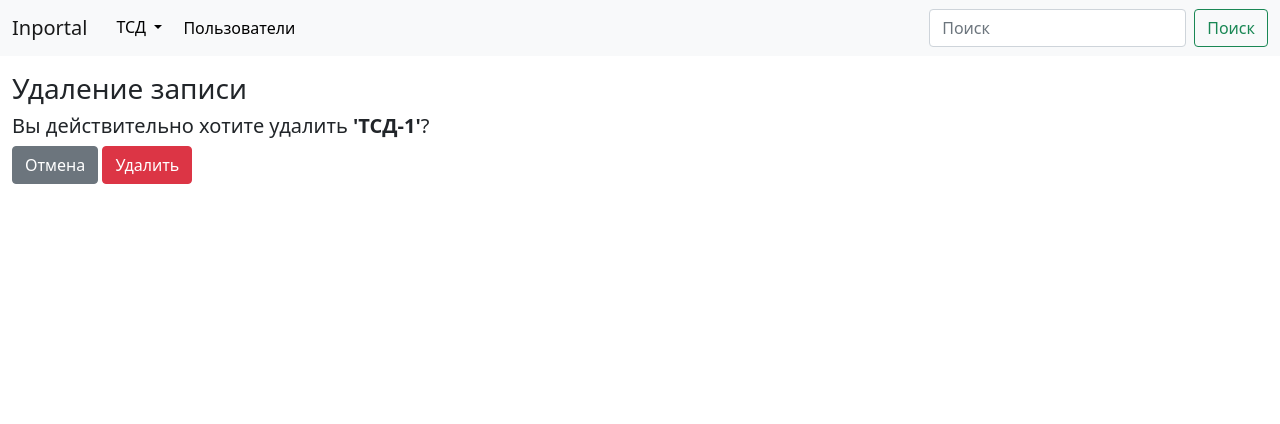
After one commit to Singlelogic/inportal, a Django app: page /dct/delete_dct/1/ in a window 1280 px wide. The commit adds this page. Shown: the top 424 px of the page. Run offline with Django 3.2, Linux system fonts and the light colour scheme; data comes from the database, SQL or seed files in the repository; some libraries are stand-ins or nearby versions.

Commit message:
Added method 'DataCollectTerminalDeleteView' for DCT

```diff
--- a/dct/models.py
+++ b/dct/models.py
@@ -31,6 +31,9 @@ class DataCollectTerminal(models.Model):
         return self.name
 
     def get_absolute_url(self):
+        """
+        Method for getting the absolute path of an instance.
+        """
         return reverse('update_dct_url', kwargs={'pk': self.pk})
 
     class Meta:
@@ -39,7 +42,9 @@ class DataCollectTerminal(models.Model):
 
 
 class DataCollectTerminalRemark(models.Model):
-    """Remark for data collect terminal."""
+    """
+    Remark for data collect terminal.
+    """
     data_collect_terminal = models.ForeignKey(DataCollectTerminal, null=True,
                                               blank=True, on_delete=models.CASCADE)
     remark = models.TextField(null=True, blank=True, verbose_name='Примечание')
@@ -48,6 +53,12 @@ class DataCollectTerminalRemark(models.Model):
     def __str__(self):
         return f'{self.data_collect_terminal}: {self.remark} - ' \
                f'{self.date.strftime("%Y.%m.%d %I:%M")}'
+
+    def get_absolute_url(self):
+        """
+        Method for getting the absolute path of an instance.
+        """
+        return reverse('update_dct_url', kwargs={'slug': self.slug})
 
 
 class Accumulator(models.Model):
--- /dev/null
+++ b/dct/templates/dct/datacollectterminal_delete.html
@@ -0,0 +1,17 @@
+{% extends "basic.html" %}
+
+{% block title %}
+    {{ datacollectterminal.name }}
+{% endblock %}
+
+{% block content %}
+    <h3>Удаление записи</h3>
+    <form method="post">
+        {% csrf_token %}
+
+        <h5>Вы действительно хотите удалить <b>'{{ datacollectterminal.name|upper }}'</b>?</h5>
+        <a href="{{ datacollectterminal.get_absolute_url }}" class="btn btn-secondary">Отмена</a>
+        <button type="submit" name="buttom" class="btn btn-danger">Удалить</button>
+
+    </form>
+{% endblock %}
--- a/dct/templates/dct/datacollectterminal_update.html
+++ b/dct/templates/dct/datacollectterminal_update.html
@@ -1,7 +1,7 @@
 {% extends "basic.html" %}
 
 {% block title %}
-    {{ datacollectterminal.title }}
+    {{ datacollectterminal.name }}
 {% endblock %}
 
 {% block content %}
@@ -11,6 +11,8 @@
         <table>
             {{ form.as_table }}
         </table>
-        <input type="submit" value="Сохранить">
+        <input type="submit" value="Сохранить" class="btn btn-secondary">
+        <a href="{% url 'list_dct_url' %}" class="btn btn-secondary">Назад</a>
+        <a href="{% url 'delete_dct_url' pk=object.pk %}" class="btn btn-danger">Удалить</a>
     </form>
 {% endblock %}
--- a/dct/urls.py
+++ b/dct/urls.py
@@ -2,14 +2,16 @@ from django.urls import path
 
 from .views import (
     AccumulatorCreateView, AccumulatorListView, AccumulatorUpdateView,
-    DataCollectTerminalListView, DataCollectTerminalCreateView, DataCollectTerminalUpdate,
+    DataCollectTerminalCreateView, DataCollectTerminalDeleteView, DataCollectTerminalListView,
+    DataCollectTerminalUpdate,
 )
 
 
 urlpatterns = [
     path('create_dct/', DataCollectTerminalCreateView.as_view(), name='create_dct_url'),
+    path('list_dct', DataCollectTerminalListView.as_view(), name='list_dct_url'),
     path('update_dct/<int:pk>/', DataCollectTerminalUpdate.as_view(), name='update_dct_url'),
-    path('list_dct', DataCollectTerminalListView.as_view(), name='list_dct_url'),
+    path('delete_dct/<int:pk>/', DataCollectTerminalDeleteView.as_view(), name='delete_dct_url'),
 
     path('create_accumulator/', AccumulatorCreateView.as_view(), name='create_accumulator_url'),
     path('list_accumulator', AccumulatorListView.as_view(), name='list_accumulator_url'),
--- a/dct/views.py
+++ b/dct/views.py
@@ -1,12 +1,22 @@
 from django.urls import reverse_lazy
 from django.views.generic.list import ListView
-from django.views.generic.edit import CreateView, UpdateView
+from django.views.generic.edit import CreateView, UpdateView, DeleteView
 
 from .forms import DataCollectTerminalForm
 from .mixins import ModifiedMethodFormValidMixim
 from .models import (
     DataCollectTerminal, Accumulator, AccumulatorDate
 )
+
+
+class DataCollectTerminalCreateView(ModifiedMethodFormValidMixim, CreateView):
+    """Create data collection terminal."""
+    model = DataCollectTerminal
+    template_name = 'dct/datacollectterminal_create.html'
+    # fields = ['name', 'model', 'serial_number', 'mac_address', 'user',
+    #           'accumulator', 'remark']
+    form_class = DataCollectTerminalForm
+    success_url = reverse_lazy('list_dct_url')
 
 
 class DataCollectTerminalListView(ListView):
@@ -23,13 +33,10 @@ class DataCollectTerminalUpdate(ModifiedMethodFormValidMixim, UpdateView):
     success_url = reverse_lazy('list_dct_url')
 
 
-class DataCollectTerminalCreateView(ModifiedMethodFormValidMixim, CreateView):
-    """Create data collection terminal."""
+class DataCollectTerminalDeleteView(DeleteView):
+    """Delete data collection terminal."""
     model = DataCollectTerminal
-    template_name = 'dct/datacollectterminal_create.html'
-    # fields = ['name', 'model', 'serial_number', 'mac_address', 'user',
-    #           'accumulator', 'remark']
-    form_class = DataCollectTerminalForm
+    template_name = 'dct/datacollectterminal_delete.html'
     success_url = reverse_lazy('list_dct_url')
 
 
```
